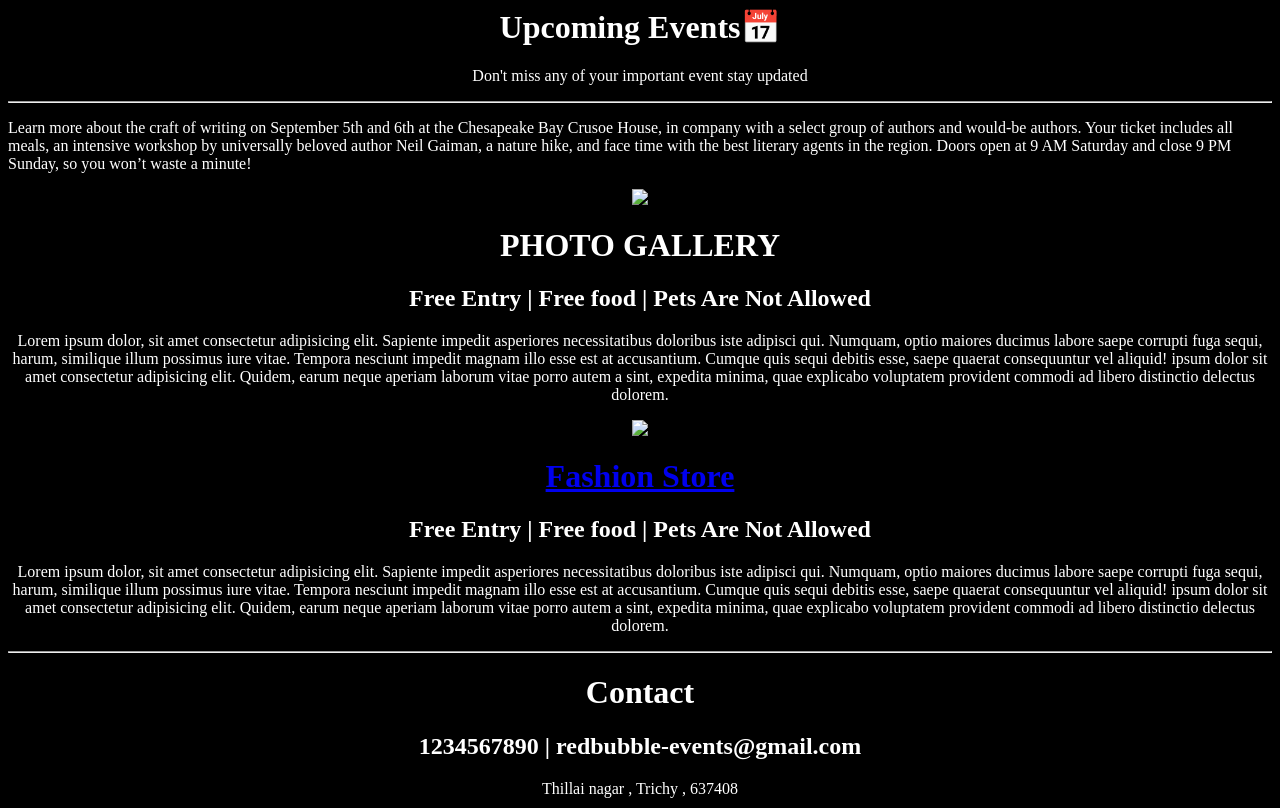
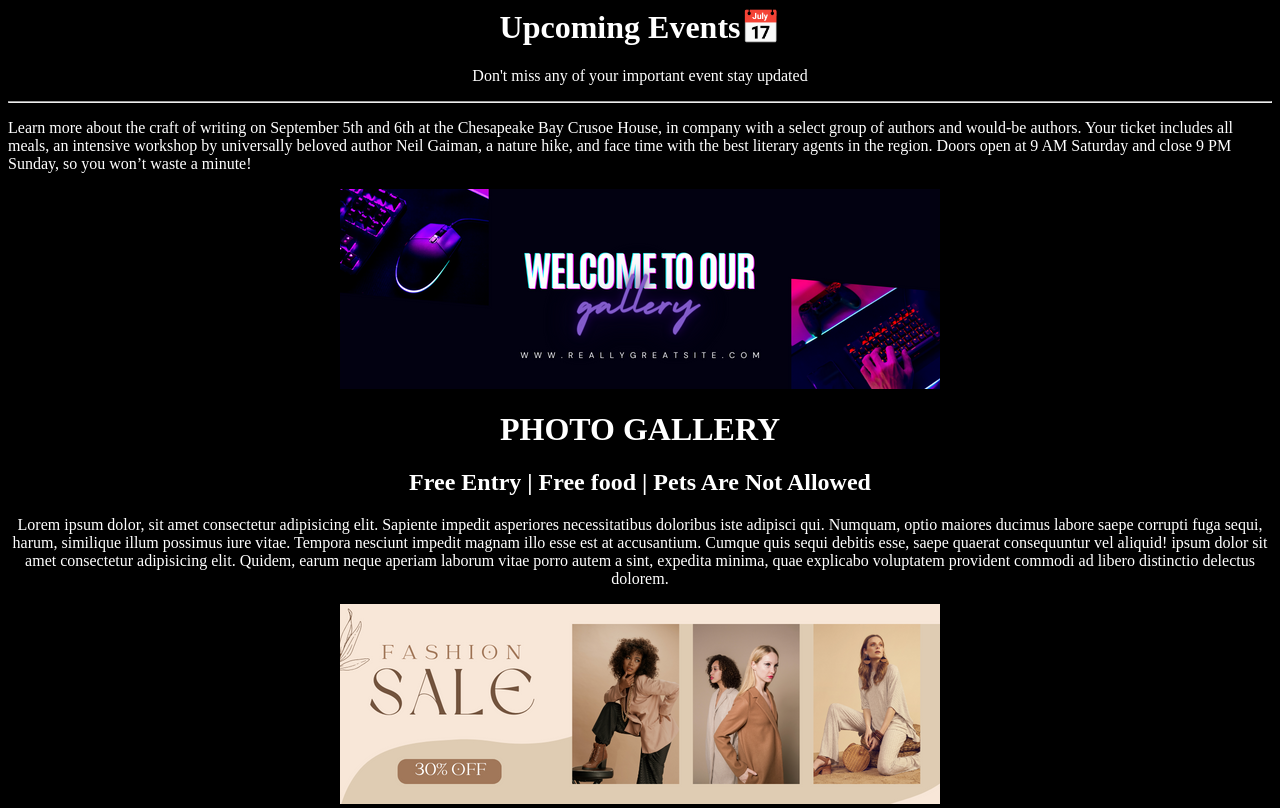
Before and after one commit to Bhuvanachakra/Event-Website, a plain HTML site: page index.html in a window 1280 px wide. Shown: the top 808 px of the page. Drawn offline with Linux system fonts and the light colour scheme.

Commit message:
Update index.html

```diff
--- a/index.html
+++ b/index.html
@@ -3,7 +3,7 @@
     <html>
     <head>
 <title> Events </title>
-<link rel="icon" href="img/date.png">
+<link rel="icon" href="images/date.png">
     </head>
     <body bgcolor="black" style="color: white; ">
     <center>
@@ -16,7 +16,7 @@
     Learn more about the craft of writing on September 5th and 6th at the Chesapeake Bay Crusoe House, in company with a select group of authors and would-be authors. Your ticket includes all meals, an intensive workshop by universally beloved author Neil Gaiman, a nature hike, and face time with the best literary agents in the region. Doors open at 9 AM Saturday and close 9 PM Sunday, so you won’t waste a minute!
 </p>
 <center>
-    <img src="img/event1.png">
+    <img src="images/event1.png">
     <h1>
         PHOTO GALLERY
     </h1>
@@ -24,7 +24,7 @@
  <p> Lorem ipsum dolor, sit amet consectetur adipisicing elit. Sapiente impedit asperiores necessitatibus doloribus iste adipisci qui. Numquam, optio maiores ducimus labore saepe corrupti fuga sequi, harum, similique illum possimus iure vitae. Tempora nesciunt impedit magnam illo esse est at accusantium. Cumque quis sequi debitis esse, saepe quaerat consequuntur vel aliquid! ipsum dolor sit amet consectetur adipisicing elit. Quidem, earum neque aperiam laborum vitae porro autem a sint, expedita minima, quae explicabo voluptatem provident commodi ad libero distinctio delectus dolorem.</p>
 </center>
 <center>
-    <img src="img/event2.png">
+    <img src="images/event2.png">
     <h1>
         <a href="https://www.ajio.com/"> Fashion Store</a> </h1>
         <h2> Free Entry | Free food  | Pets Are Not Allowed </h2>
```
